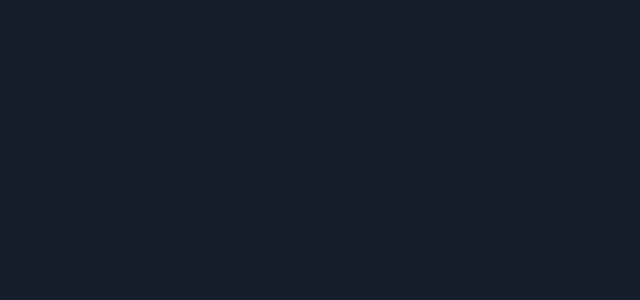
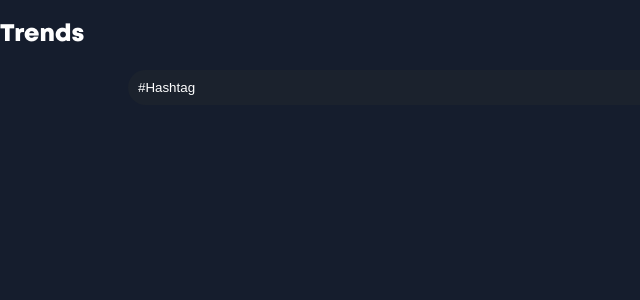
Before and after one commit to MarionThome/hackatweet-frontend, a Next.js app: page /trends in a window 1280 px wide. Shown: the top 300 px of the page, without its empty margins (0-640 px from the left). Built offline with nearby package versions, Linux system fonts and the light colour scheme.

Commit message:
trends search input

```diff
--- /dev/null
+++ b/components/ItemTweet.js
@@ -0,0 +1,27 @@
+import styles from "../styles/Tweets.module.css";
+import { FontAwesomeIcon } from "@fortawesome/react-fontawesome";
+import { faTwitter } from "@fortawesome/free-brands-svg-icons";
+import { faHeart} from '@fortawesome/free-solid-svg-icons';
+
+
+function ItemTweet() {
+    return (
+        <div className={styles.tweetItem}>
+            <div className={styles.tweetHead}>
+                <div className="avatar"></div>
+                <p className={styles.name}>John</p>
+                <span className="username">@users.name</span>
+                <span>- 5 hours</span>
+            </div>
+            <div className={styles.tweetBody}>
+                <p>Welcome to #hackatweet guys !</p>
+            </div>
+            <div className={styles.tweetBottom}>
+                <FontAwesomeIcon icon={faHeart} className={styles.iconCoeur} />
+                <span className={styles.likeCounter}>5</span>
+            </div>
+        </div>
+    )
+}
+
+export default ItemTweet;
--- a/components/Trends.js
+++ b/components/Trends.js
@@ -1,4 +1,5 @@
-import styles from '../styles/Home.module.css';
+import styles from '../styles/Trends.module.css';
+
 import { FontAwesomeIcon } from '@fortawesome/react-fontawesome';
 import { faTwitter } from '@fortawesome/free-brands-svg-icons'
 import Link from 'next/link';
@@ -8,9 +9,15 @@ import { useEffect, useState } from 'react';
 import { useDispatch, useSelector } from 'react-redux';
 import Tweets from './Tweets';
 
-function Trends(){
-
-
+function Trends() {
+    const [trendToSearch, setTrendToSearch] = useState ('')
+    console.log(trendToSearch)
+    return(
+    <div className={styles.trendHeader}>
+        <h2>Trends</h2>
+        <input className={styles.trendSearch} type='search' placeholder='#Hashtag' onChange={(e) => setTrendToSearch(e.target.value)} value={trendToSearch}/>
+    </div>
+)
 }
 
 export default Trends;
--- a/components/Tweets.js
+++ b/components/Tweets.js
@@ -10,6 +10,7 @@ import Link from "next/link";
 import { useEffect, useState } from "react";
 import { useDispatch, useSelector } from "react-redux";
 import Trends from "./Trends";
+import ItemTweet from "./ItemTweet";
 
 
 function Tweets() {
@@ -23,31 +24,18 @@ function Tweets() {
       </div>
       <div className={styles.middleSection}>
         <div className={styles.middleHead}>
-          <h2>Home</h2>
+        <Trends />
+          {/* <h2>Home</h2>
           <div className={styles.tweetPostContainer}>
             <input type="text-area" onChange={(e) => setTweetToPost(e.target.value)} value={tweetToPost} placeholder="Post something and try to be nice and respectfull" />
             <div className={styles.posterBottom}>
               <span className={styles.stringCounter}>{tweetToPost.length}/280</span>
               <div className={styles.btnTweet}>Tweet</div>
             </div>
-          </div>
+          </div> */}
         </div>
         <div className={styles.tweetContainer}>
-          <div className={styles.tweetItem}>
-            <div className={styles.tweetHead}>
-              <div className="avatar"></div>
-              <p className={styles.name}>John</p>
-              <span className="username">@users.name</span>
-              <span>- 5 hours</span>
-            </div>
-            <div className={styles.tweetBody}>
-              <p>Welcome to #hackatweet guys !</p>
-            </div>
-            <div className={styles.tweetBottom}>
-            <FontAwesomeIcon icon={faHeart} className={styles.iconCoeur}/>
-            <span className={styles.likeCounter}>5</span>
-            </div>
-          </div>
+          <ItemTweet/>
         </div>
       </div>
       <div className={styles.rightSection}>
--- /dev/null
+++ b/styles/Trends.module.css
@@ -0,0 +1,19 @@
+
+.trendHeader{
+    display: flex;
+    flex-direction: column;
+}
+.trendSearch{
+    align-self: center;
+    background-color: #1B222D;
+    border-style: none;
+    width: 80%;
+    height: 35px;
+    border-radius: 20px;
+    color: white;
+    padding: 5px;
+}
+.trendSearch::placeholder{
+    color: white;
+    padding: 5px;
+}
```
